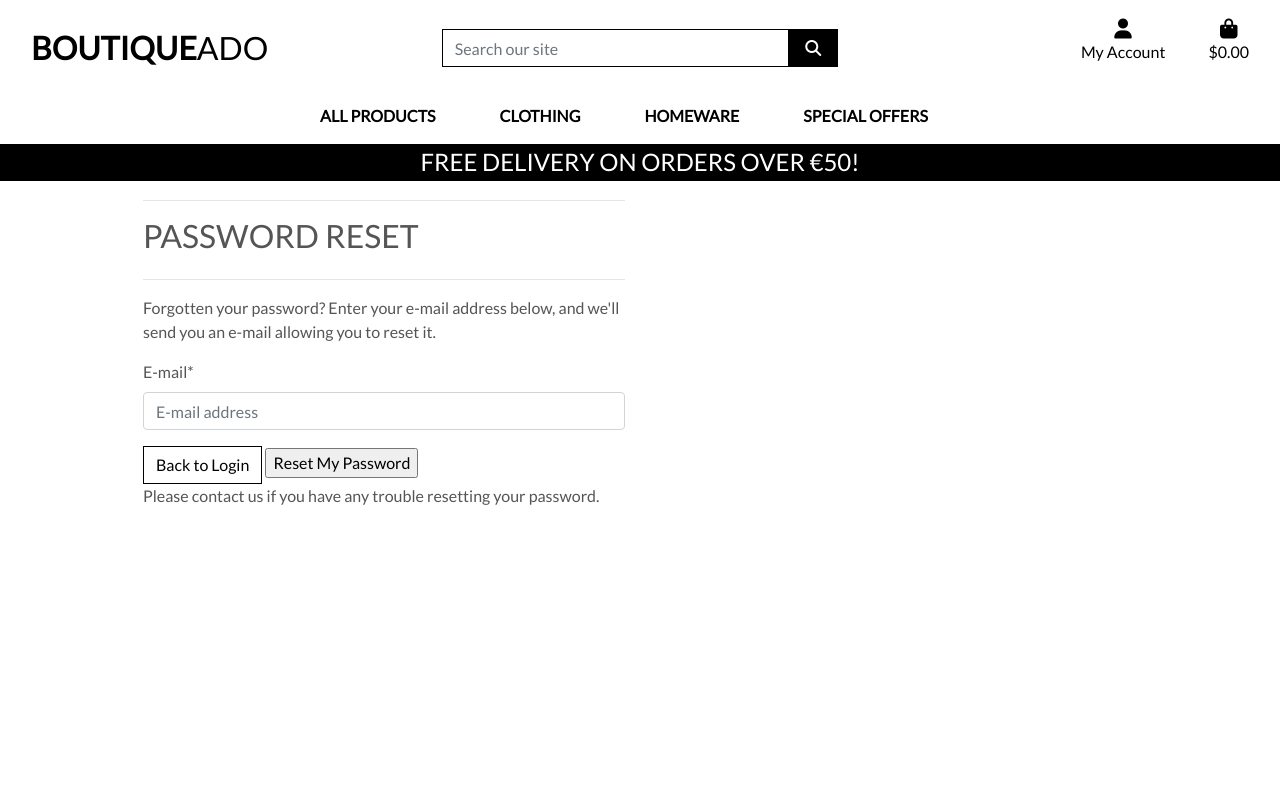
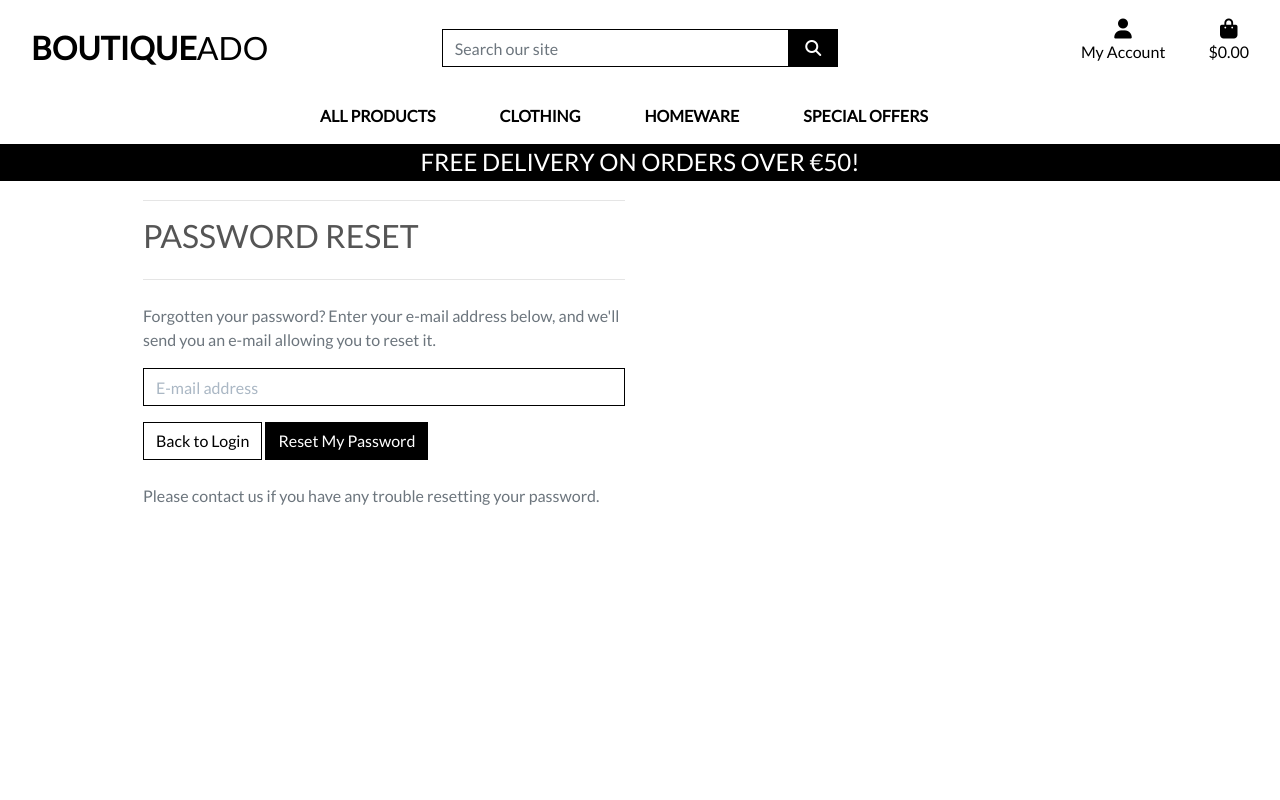
Before and after one commit to MllrB/boutique_ado, a Django app: page /accounts/password/reset/ in a window 1280 px wide. Run offline with Django 3.2, Linux system fonts and the light colour scheme; some libraries are stand-ins or nearby versions.

Commit message:
updated css for allauth templates and updated profile view and template

```diff
--- a/profiles/templates/profiles/profile.html
+++ b/profiles/templates/profiles/profile.html
@@ -23,5 +23,7 @@
             <hr>
         </div>
     </div>
+    {{ profile }}
+</div>
 
 {% endblock  %}
--- a/static/css/base.css
+++ b/static/css/base.css
@@ -87,6 +87,10 @@ a.category-badge>span.badge:hover {
     cursor: pointer;
 }
 
+input[name='q'] {
+    color: #aab7c4;
+}
+
 .overlay {
     height: 100%;
     width: 100%;
@@ -160,6 +164,61 @@ a.category-badge>span.badge:hover {
 }
 
 
+/* Allauth form formatting */
+
+.allauth-form-inner-content p {
+    margin-top: 1.5rem;
+    color: #6c757d;
+}
+
+.allauth-form-inner-content input {
+    border-radius: 0;
+    border-color: black;
+}
+
+.allauth-form-inner-content label:not([for='id_remember']) {
+    display: none;
+}
+
+.allauth-form-inner-content input::placeholder {
+    color: #aab7c4;
+}
+
+.allauth-form-inner-content button,
+.allauth-form-inner-content input[type='submit'] {
+    /* btn */
+    display: inline-block;
+    font-weight: 400;
+    color: #fff;
+    text-align: center;
+    vertical-align: middle;
+    -webkit-user-select: none;
+    -moz-user-select: none;
+    -ms-user-select: none;
+    user-select: none;
+    background-color: #000;
+    border: 1px solid #000;
+    padding: .375rem .75rem;
+    font-size: 1rem;
+    line-height: 1.5;
+    border-radius: 0;
+    /* standard bootstrap btn transitions */
+    transition: color .15s ease-in-out, background-color .15s ease-in-out, border-color .15s ease-in-out, box-shadow .15s ease-in-out;
+}
+
+.allauth-form-inner-content button:hover,
+.allauth-form-inner-content input[type='submit']:hover {
+    color: #fff;
+    background-color: #222;
+    border-color: #222;
+}
+
+.allauth-form-inner-content a {
+    color: #17a2b8;
+    /* text-info */
+}
+
+
 /* -------------------------------- Media Queries */
 
 
--- a/templates/base.html
+++ b/templates/base.html
@@ -75,7 +75,7 @@
                             {% if request.user.is_superuser %}
                             <a href="" class="dropdown-item">Product management</a>
                             {% endif %}
-                            <a href="" class="dropdown-item">My Profile </a>
+                            <a href="{% url 'profile' %}" class="dropdown-item">My Profile </a>
                             <a href="{% url 'account_logout' %}" class="dropdown-item">Logout </a>
                             {% else %}
                             <a href="{% url 'account_signup' %}" class="dropdown-item">Register </a>
```
Also changed, not shown: profiles/views.py (+8 -2 lines).
